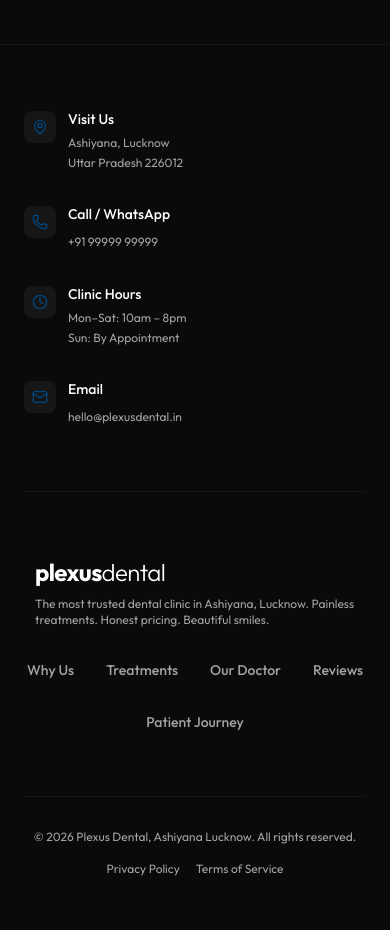
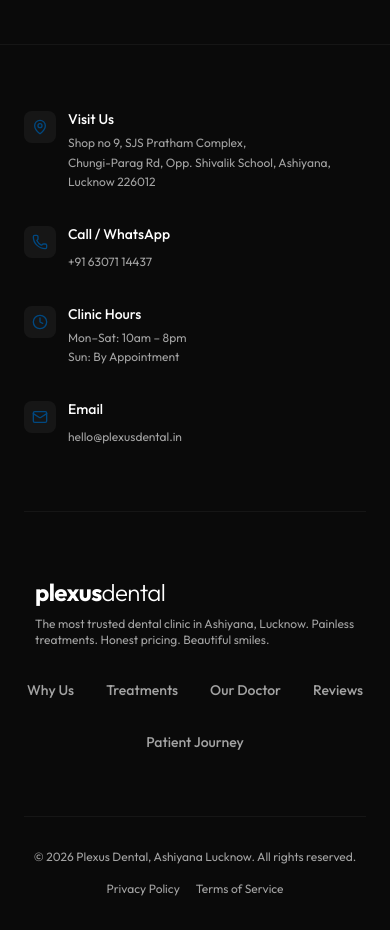
Before and after one commit to aibax04/plexushub, a React (Vite) app: page / in a window 390 px wide. Shown: the part 10720-11650 px from the top of the page. Built offline with nearby package versions, Linux system fonts and the light colour scheme.

Commit message:
chore: update clinic address and phone number

```diff
--- a/src/components/CTAStrip.jsx
+++ b/src/components/CTAStrip.jsx
@@ -55,7 +55,7 @@ function CTAStrip() {
                 Book Free Consultation
                 <ChevronRight className="w-5 h-5 ml-2 group-hover:translate-x-1 transition-transform" />
               </a>
-              <a href="tel:+919999999999" className="inline-flex items-center gap-2 px-6 py-4 border border-white/10 rounded-full text-white/80 hover:text-white hover:border-white/30 transition-all text-sm font-medium">
+              <a href="tel:+916307114437" className="inline-flex items-center gap-2 px-6 py-4 border border-white/10 rounded-full text-white/80 hover:text-white hover:border-white/30 transition-all text-sm font-medium">
                 <Phone className="w-4 h-4" />
                 Call Now
               </a>
--- a/src/components/Footer.jsx
+++ b/src/components/Footer.jsx
@@ -14,7 +14,11 @@ function Footer() {
             </div>
             <div>
               <p className="text-dark-text text-sm font-medium mb-1">Visit Us</p>
-              <p className="text-dark-text-muted text-xs leading-relaxed">Ashiyana, Lucknow<br />Uttar Pradesh 226012</p>
+              <p className="text-dark-text-muted text-xs leading-relaxed">
+                Shop no 9, SJS Pratham Complex,<br />
+                Chungi-Parag Rd, Opp. Shivalik School, Ashiyana, Lucknow 226012<br />
+
+              </p>
             </div>
           </div>
           <div className="flex items-start gap-3">
@@ -23,7 +27,7 @@ function Footer() {
             </div>
             <div>
               <p className="text-dark-text text-sm font-medium mb-1">Call / WhatsApp</p>
-              <a href="tel:+919999999999" className="text-dark-text-muted text-xs hover:text-primary transition-colors">+91 99999 99999</a>
+              <a href="tel:+916307114437" className="text-dark-text-muted text-xs hover:text-primary transition-colors">+91 63071 14437</a>
             </div>
           </div>
           <div className="flex items-start gap-3">
@@ -41,7 +45,7 @@ function Footer() {
             </div>
             <div>
               <p className="text-dark-text text-sm font-medium mb-1">Email</p>
-              <a href="mailto:hello@plexusdental.in" className="text-dark-text-muted text-xs hover:text-primary transition-colors">hello@plexusdental.in</a>
+              <a href="mailto:plexusdentalhub@gmail.com" className="text-dark-text-muted text-xs hover:text-primary transition-colors">hello@plexusdental.in</a>
             </div>
           </div>
         </div>
```
